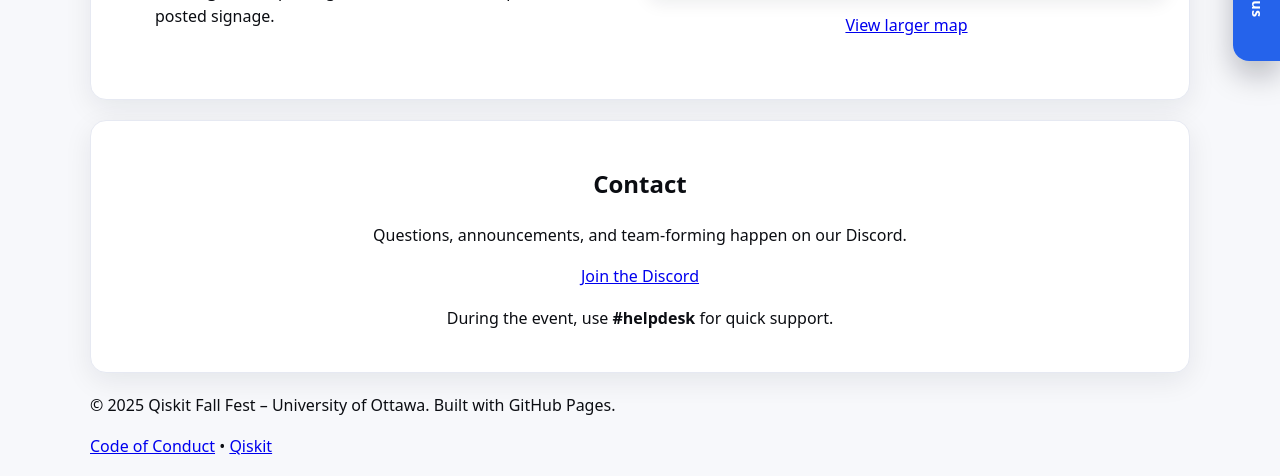
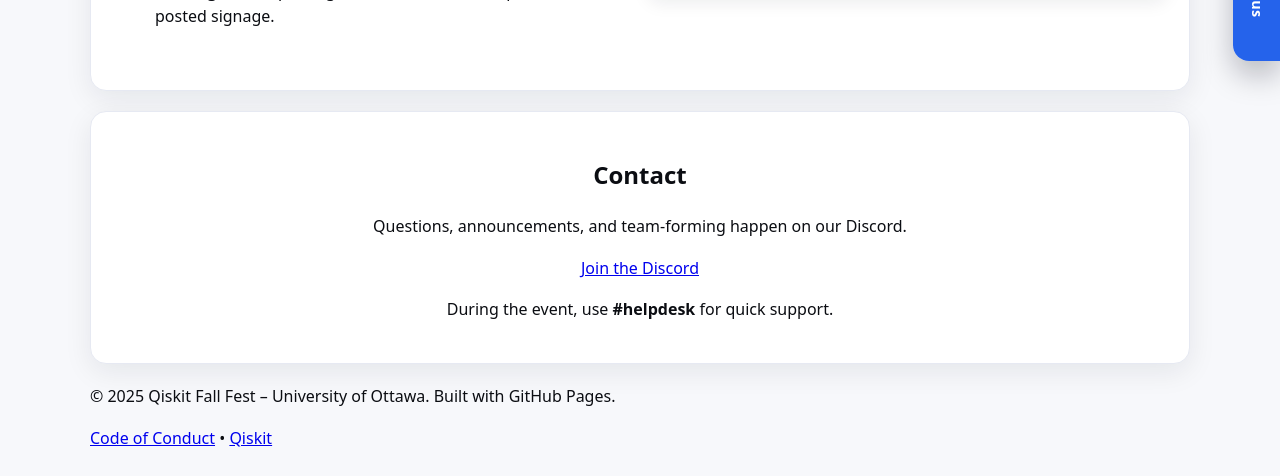
Before and after one commit to utkarshh-singh/fall-fest-2025-website, a Jekyll site: the page built from contact.md, in a window 1280 px wide and 1000 px high, cut to the strip 524-1000 px from the top of the window. Built offline with Jekyll 4.4.1, drawn with Linux system fonts in a browser that asks for light colours.

Commit message:
Update contact.md

```diff
--- a/contact.md
+++ b/contact.md
@@ -58,7 +58,7 @@ permalink: /contact/
         </div>
         <p class="note center">
           <a href="https://www.google.com/maps/search/?api=1&query=Marion%20Hall%20Room%20150%2C%20140%20Louis-Pasteur%20Private%2C%20Ottawa%2C%20ON%20K1N%209B4"
-             target="_blank" rel="noopener">View larger map</a>
+             target="_blank" rel="noopener"></a>
         </p>
       </div>
     </div>
```
